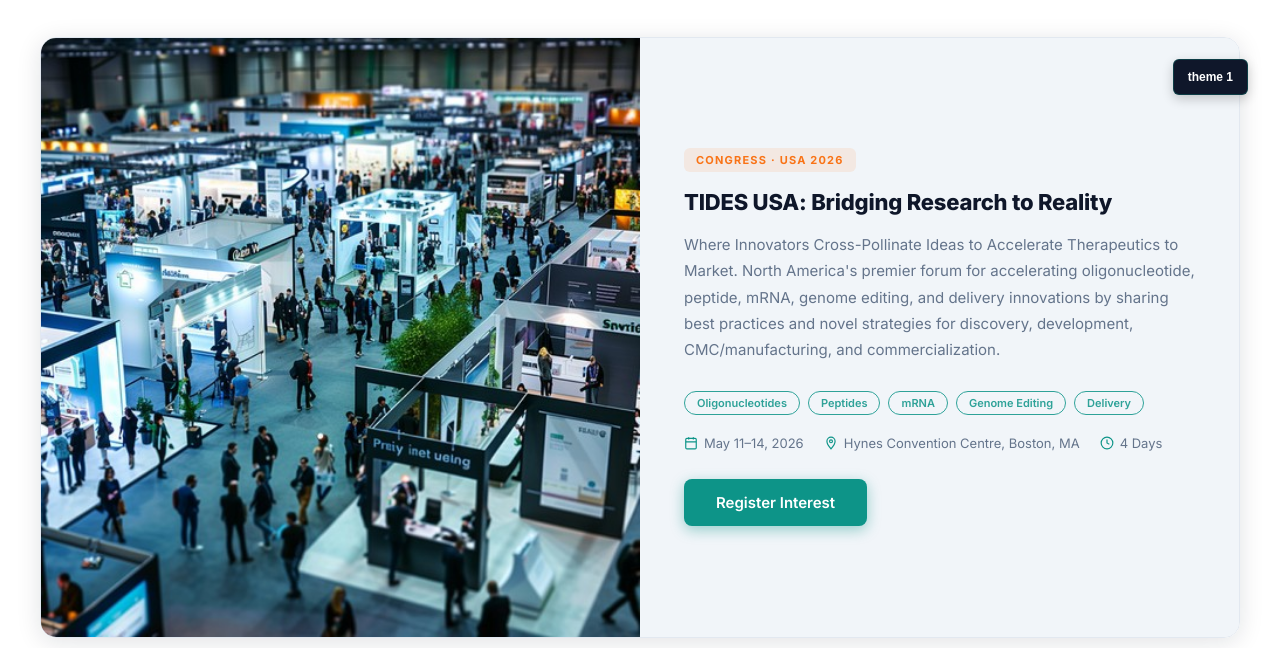
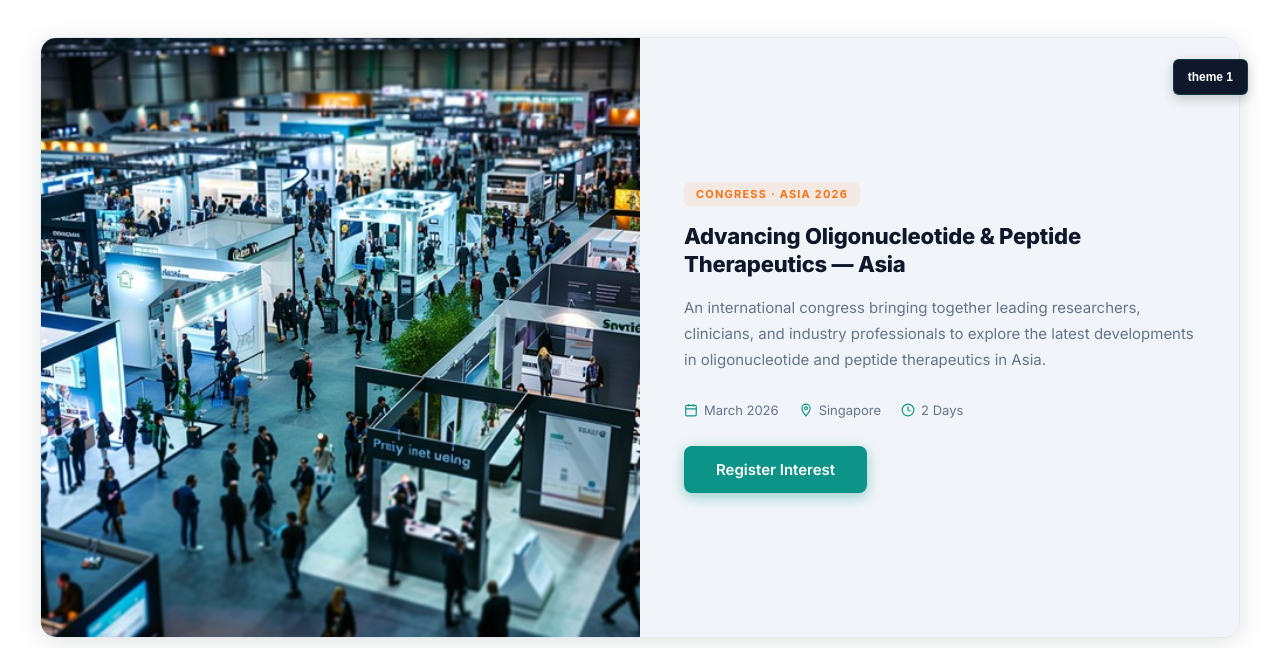
Before and after one commit to dmitry-tupelo/linkmed-global, a plain HTML site: page events.html in a window 1280 px wide. Shown: the part 673-1321 px from the top of the page. Drawn offline with Linux system fonts and the light colour scheme.

Commit message:
Revert "Update TIDES USA event content and add topic pills"
This reverts commit 54bb563e8ade475b8de21ba6b9b5112b0a375d0d.

```diff
--- a/events.html
+++ b/events.html
@@ -70,20 +70,13 @@
       <div class="event-card">
         <div class="event-img"><img src="images/conference.jpg" alt="Oligonucleotide Congress Asia" /></div>
         <div class="event-body">
-          <div class="event-tag">Congress · USA 2026</div>
-          <h3 class="event-title">TIDES USA: Bridging Research to Reality</h3>
-          <p class="event-desc">Where Innovators Cross-Pollinate Ideas to Accelerate Therapeutics to Market. North America's premier forum for accelerating oligonucleotide, peptide, mRNA, genome editing, and delivery innovations by sharing best practices and novel strategies for discovery, development, CMC/manufacturing, and commercialization.</p>
-          <div class="event-tags-row">
-            <span class="event-pill">Oligonucleotides</span>
-            <span class="event-pill">Peptides</span>
-            <span class="event-pill">mRNA</span>
-            <span class="event-pill">Genome Editing</span>
-            <span class="event-pill">Delivery</span>
-          </div>
+          <div class="event-tag">Congress · Asia 2026</div>
+          <h3 class="event-title">Advancing Oligonucleotide & Peptide Therapeutics — Asia</h3>
+          <p class="event-desc">An international congress bringing together leading researchers, clinicians, and industry professionals to explore the latest developments in oligonucleotide and peptide therapeutics in Asia.</p>
           <div class="event-meta">
-            <div class="event-meta-item"><svg viewBox="0 0 24 24" fill="none" stroke-width="2"><rect x="3" y="4" width="18" height="18" rx="2"/><path d="M16 2v4M8 2v4M3 10h18"/></svg>May 11–14, 2026</div>
-            <div class="event-meta-item"><svg viewBox="0 0 24 24" fill="none" stroke-width="2"><path d="M12 2C8.13 2 5 5.13 5 9c0 5.25 7 13 7 13s7-7.75 7-13c0-3.87-3.13-7-7-7z"/><circle cx="12" cy="9" r="2.5"/></svg>Hynes Convention Centre, Boston, MA</div>
-            <div class="event-meta-item"><svg viewBox="0 0 24 24" fill="none" stroke-width="2"><circle cx="12" cy="12" r="10"/><path d="M12 6v6l4 2"/></svg>4 Days</div>
+            <div class="event-meta-item"><svg viewBox="0 0 24 24" fill="none" stroke-width="2"><rect x="3" y="4" width="18" height="18" rx="2"/><path d="M16 2v4M8 2v4M3 10h18"/></svg>March 2026</div>
+            <div class="event-meta-item"><svg viewBox="0 0 24 24" fill="none" stroke-width="2"><path d="M12 2C8.13 2 5 5.13 5 9c0 5.25 7 13 7 13s7-7.75 7-13c0-3.87-3.13-7-7-7z"/><circle cx="12" cy="9" r="2.5"/></svg>Singapore</div>
+            <div class="event-meta-item"><svg viewBox="0 0 24 24" fill="none" stroke-width="2"><circle cx="12" cy="12" r="10"/><path d="M12 6v6l4 2"/></svg>2 Days</div>
           </div>
           <a href="#" class="btn-primary" style="align-self:flex-start;">Register Interest</a>
         </div>
--- a/theme-1.css
+++ b/theme-1.css
@@ -310,12 +310,6 @@
   color: var(--gold); background: rgba(249,115,22,.1);
   display: inline-block; padding: 5px 12px; border-radius: 6px; margin-bottom: 16px; align-self: flex-start;
 }
-.event-tags-row { display: flex; flex-wrap: wrap; gap: 8px; margin-bottom: 20px; }
-.event-pill {
-  font-size: 11px; font-weight: 600; color: var(--teal);
-  border: 1.5px solid var(--teal); border-radius: 20px;
-  padding: 4px 12px; opacity: .85;
-}
 .event-title { font-size: 22px; font-weight: 800; color: var(--navy); line-height: 1.3; margin-bottom: 16px; letter-spacing: -.2px; }
 .event-desc  { font-size: 15px; color: var(--gray-500); line-height: 1.75; margin-bottom: 28px; }
 .event-meta  { display: flex; gap: 20px; flex-wrap: wrap; margin-bottom: 28px; }
--- a/theme-2.css
+++ b/theme-2.css
@@ -306,12 +306,6 @@
   font-size: 11px; font-weight: 700; letter-spacing: 1.2px; text-transform: uppercase;
   color: var(--gold); background: rgba(245,158,11,.1);
   display: inline-block; padding: 5px 12px; border-radius: 6px; margin-bottom: 16px; align-self: flex-start;
-}
-.event-tags-row { display: flex; flex-wrap: wrap; gap: 8px; margin-bottom: 20px; }
-.event-pill {
-  font-size: 11px; font-weight: 600; color: var(--teal);
-  border: 1.5px solid var(--teal); border-radius: 20px;
-  padding: 4px 12px; opacity: .85;
 }
 .event-title { font-size: 22px; font-weight: 800; color: #000; line-height: 1.3; margin-bottom: 16px; letter-spacing: -.2px; }
 .event-desc  { font-size: 15px; color: var(--gray-500); line-height: 1.75; margin-bottom: 28px; }
--- a/theme-3.css
+++ b/theme-3.css
@@ -297,12 +297,6 @@
   font-size: 11px; font-weight: 700; letter-spacing: 1.2px; text-transform: uppercase;
   color: var(--gold); background: rgba(245,158,11,.1);
   display: inline-block; padding: 5px 12px; border-radius: 6px; margin-bottom: 16px; align-self: flex-start;
-}
-.event-tags-row { display: flex; flex-wrap: wrap; gap: 8px; margin-bottom: 20px; }
-.event-pill {
-  font-size: 11px; font-weight: 600; color: var(--teal);
-  border: 1.5px solid var(--teal); border-radius: 20px;
-  padding: 4px 12px; opacity: .85;
 }
 .event-title { font-size: 22px; font-weight: 800; color: #000; line-height: 1.3; margin-bottom: 16px; letter-spacing: -.2px; }
 .event-desc  { font-size: 15px; color: var(--gray-500); line-height: 1.75; margin-bottom: 28px; }
```
